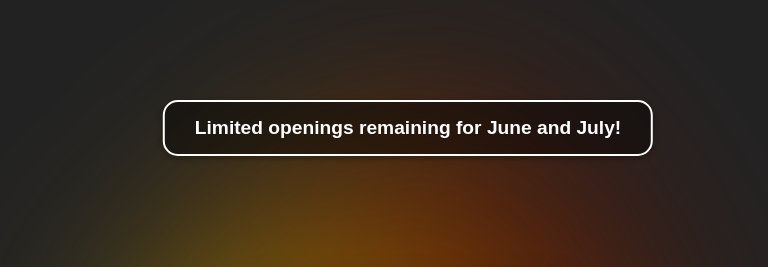
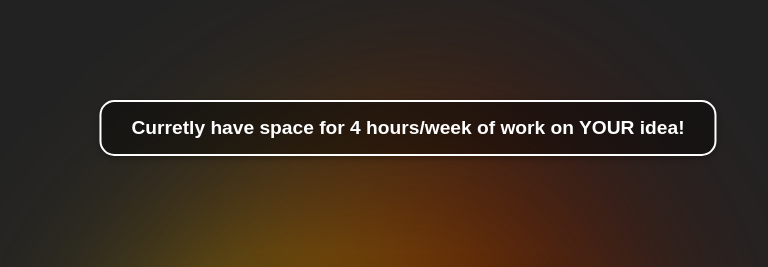
Before and after one commit to HyprPixl/HyprPixl, a plain HTML site: page static/index.html in a window 1280 px wide. Shown: the top 267 px of the page, without its empty margins (232-1000 px from the left). Drawn offline with Linux system fonts and the light colour scheme.

Commit message:
Update index.html

```diff
--- a/static/index.html
+++ b/static/index.html
@@ -125,7 +125,7 @@
 </div>
 <!-- Top message indicating limited openings -->
 <div class="top-message">
-    Limited openings remaining for June and July!
+    Curretly have space for 4 hours/week of work on YOUR idea!
 </div>
 <div class="glassy-box">
     <a href="https://www.linkedin.com/company/hyprpixl/" target="_blank" rel="noopener noreferrer">
```
